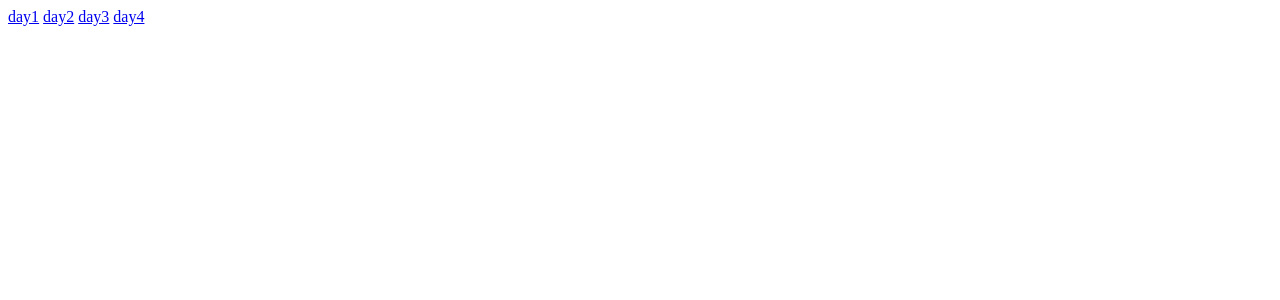
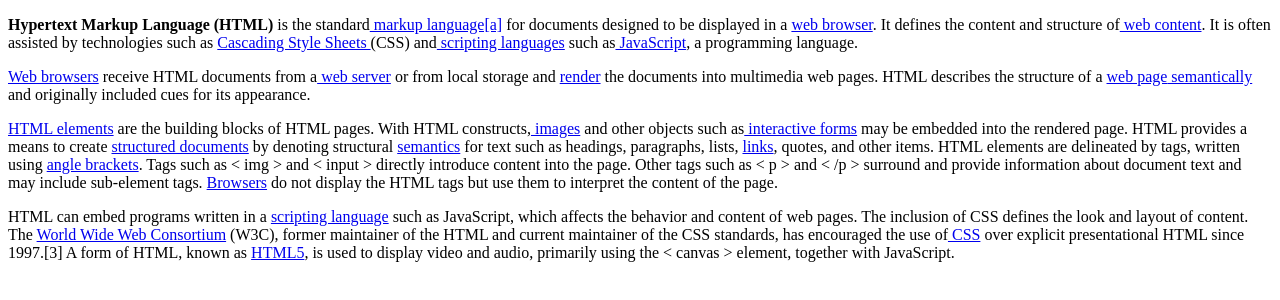
Before and after one commit to sandhya524/adding-links, a plain HTML site: page index.html in a window 1280 px wide. Drawn offline with Linux system fonts and the light colour scheme.

Commit message:
Add files via upload

```diff
--- a/index.html
+++ b/index.html
@@ -1,16 +1,15 @@
 <!DOCTYPE html>
-<html lang="en">
-<head>
-    <meta charset="UTF-8">
-    <meta name="viewport" content="width=device-width, initial-scale=1.0">
-    <title>Document</title>
+<html><head>
+<title>HTML LINK</title>
 </head>
 <body>
-    <a href="/Day1/">day1</a>
-    <a href="/Day2/">day2</a>
-    <a href="/Day3/">day3</a>
-    <a href="/day4/">day4</a>
+<p><b> Hypertext Markup Language (HTML)</b> is the standard<a href=https://en.wikipedia.org/wiki/Markup_language> markup language[a]</a> for documents designed to be displayed in a <a href=https://en.wikipedia.org/wiki/Web_browser>web browser</a>. It defines the content and structure of<a href=https://en.wikipedia.org/wiki/Web_browser> web content</a>. It is often assisted by technologies such as <a href=https://en.wikipedia.org/wiki/CSS>Cascading Style Sheets </a>(CSS) and<a href=https://en.wikipedia.org/wiki/Scripting_language> scripting languages</a> such as<a href=https://en.wikipedia.org/wiki/JavaScript> JavaScript</a>, a programming language.</p>
 
+<p><a href=https://en.wikipedia.org/wiki/Web_browser>Web browsers</a> receive HTML documents from a<a href=https://en.wikipedia.org/wiki/Web_server> web server</a> or from local storage and <a href=https://en.wikipedia.org/wiki/Browser_engine>render</a> the documents into multimedia web pages. HTML describes the structure of a <a href=https://en.wikipedia.org/wiki/Web_page>web page<?a><a href=https://en.wikipedia.org/wiki/Semantic_Web> semantically</a> and originally included cues for its appearance.</p>
+
+<p><a href=https://en.wikipedia.org/wiki/HTML_element>HTML elements</a> are the building blocks of HTML pages. With HTML constructs,<a href=https://en.wikipedia.org/wiki/HTML_element#Images_and_objects> images</a> and other objects such as<a href=https://en.wikipedia.org/wiki/HTML_element#Forms> interactive forms</a> may be embedded into the rendered page. HTML provides a means to create <a href=https://en.wikipedia.org/wiki/Structured_document>structured documents</a> by denoting structural <a href=https://en.wikipedia.org/wiki/Semantics>semantics</a> for text such as headings, paragraphs, lists, <a href="https://en.wikipedia.org/wiki/Hyperlink">links</a>, quotes, and other items. HTML elements are delineated by tags, written using <a href="https://en.wikipedia.org/wiki/Bracket#Angle_brackets">angle brackets</a>. Tags such as &lt; img &gt; and &lt; input &gt; directly introduce content into the page. Other tags such as &lt; p &gt; and &lt; /p &gt; surround and provide information about document text and may include sub-element tags. <a href=https://en.wikipedia.org/wiki/Web_browser>Browsers</a> do not display the HTML tags but use them to interpret the content of the page.</p>
+
+<p>HTML can embed programs written in a <a href="https://en.wikipedia.org/wiki/Scripting_language">scripting language</a> such as JavaScript, which affects the behavior and content of web pages. The inclusion of CSS defines the look and layout of content. The <a href="https://en.wikipedia.org/wiki/World_Wide_Web_Consortium">World Wide Web Consortium</a> (W3C), former maintainer of the HTML and current maintainer of the CSS standards, has encouraged the use of<a href="https://en.wikipedia.org/wiki/CSS"> CSS</a> over explicit presentational HTML since 1997.[3] A form of HTML, known as <a href="https://en.wikipedia.org/wiki/HTML5">HTML5</a>, is used to display video and audio, primarily using the &lt; canvas &gt; element, together with JavaScript.</p>
 
 </body>
 </html>
```
